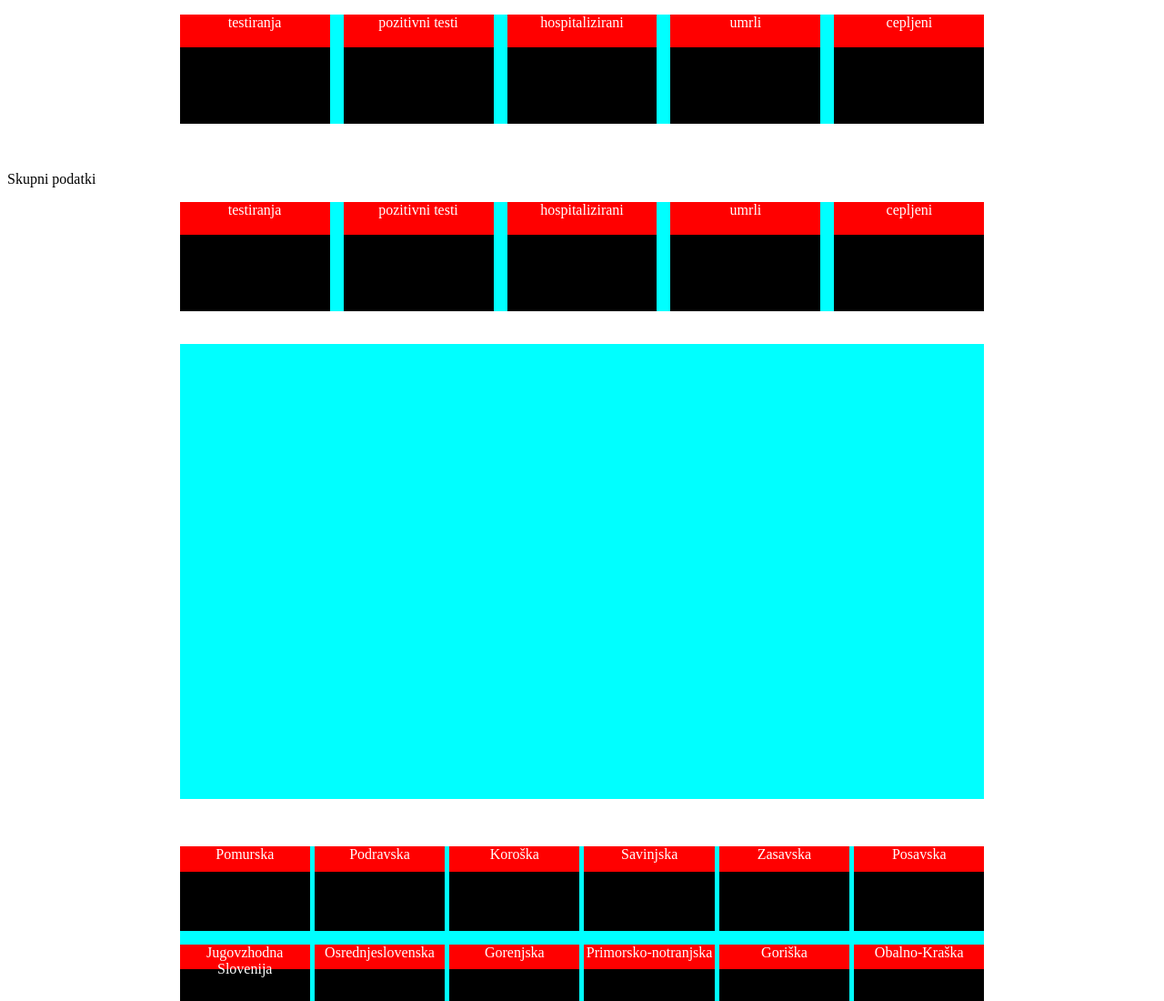
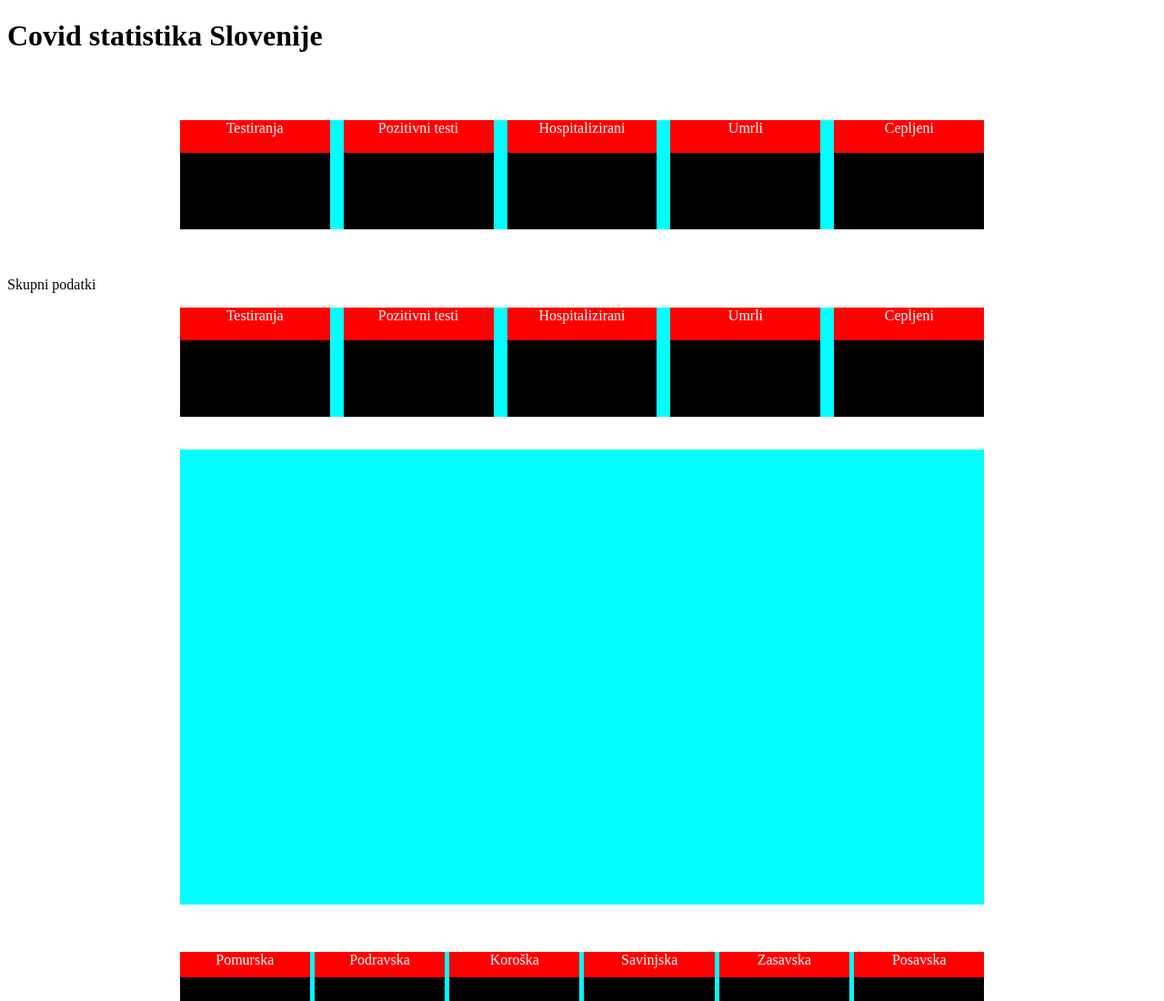
Before and after one commit to PolnerFilip/ors-projekt, a plain HTML site: page index.html in a window 1280 px wide. Shown: the top 1100 px of the page at 91% size. Drawn offline with nearby package versions, Linux system fonts and the light colour scheme; no server answers.

Commit message:
Update index.html

```diff
--- a/index.html
+++ b/index.html
@@ -7,27 +7,32 @@
     <script src="https://canvasjs.com/assets/script/canvasjs.min.js"></script>
     <link rel="stylesheet" href="./stili.css">
 </head>
+
 <body onload="funkcija()" >
+    <header class="main_Header">  <div class="Header1">
+        <h1>Covid statistika Slovenije</h1>
+      </div></header>
+      <br><br>
 <p id="datum"></p>
 <span class="parent">
     <div class="podatek">
-        <div class="naslov">testiranja</div>
+        <div class="naslov">Testiranja</div>
         <div id="testiranjadanes"></div>
     </div>
     <div class="podatek">
-        <div class="naslov">pozitivni testi</div>
+        <div class="naslov">Pozitivni testi</div>
         <div id="pozitivnidanes"></div>
     </div>
     <div class="podatek">
-        <div class="naslov">hospitalizirani</div>
+        <div class="naslov">Hospitalizirani</div>
         <div id="hospitaliziranidanes"></div>
     </div>
     <div class="podatek">
-        <div class="naslov">umrli</div>
+        <div class="naslov">Umrli</div>
         <div id="umrlidanes"></div>
     </div>
     <div class="podatek">
-        <div class="naslov">cepljeni</div>
+        <div class="naslov">Cepljeni</div>
         <div id="cepljenidanes"></div>
     </div>
 </span>
@@ -35,23 +40,23 @@
 <p>Skupni podatki</p>
 <span class="parent">
     <div class="podatek">
-        <div class="naslov">testiranja</div>
+        <div class="naslov">Testiranja</div>
         <div id="testiranjaskupni"></div>
     </div>
     <div class="podatek">
-        <div class="naslov">pozitivni testi</div>
+        <div class="naslov">Pozitivni testi</div>
         <div id="pozitivniskupni"></div>
     </div>
     <div class="podatek">
-        <div class="naslov">hospitalizirani</div>
+        <div class="naslov">Hospitalizirani</div>
         <div id="hospitaliziraniskupni"></div>
     </div>
     <div class="podatek">
-        <div class="naslov">umrli</div>
+        <div class="naslov">Umrli</div>
         <div id="umrliskupni"></div>
     </div>
     <div class="podatek">
-        <div class="naslov">cepljeni</div>
+        <div class="naslov">Cepljeni</div>
         <div id="cepljeniskupni"></div>
     </div>
 </span>
```
